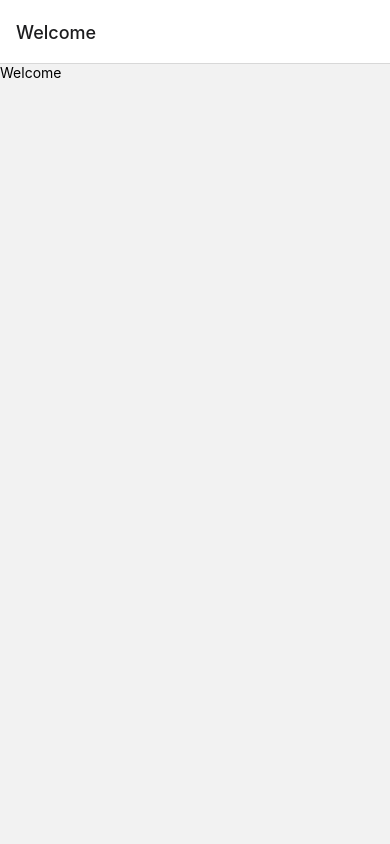
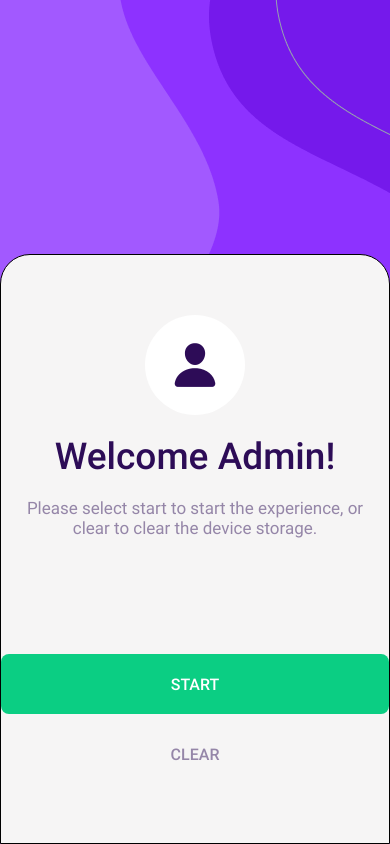
Before and after one commit to Majed1945/Udacity-React-Native-CRMApp, a React Native app: screen /Welcome in a window 390 px wide. Built offline with nearby package versions, Linux system fonts and the light colour scheme.

Commit message:
Welcome screen UI

```diff
--- a/package.json
+++ b/package.json
@@ -16,11 +16,14 @@
     "@reduxjs/toolkit": "^2.2.6",
     "expo": "~51.0.22",
     "expo-font": "~12.0.9",
+    "expo-linear-gradient": "~13.0.2",
     "expo-splash-screen": "^0.27.5",
     "expo-status-bar": "~1.12.1",
     "react": "18.2.0",
     "react-native": "0.74.3",
     "react-native-gesture-handler": "~2.16.1",
+    "react-native-linear-gradient": "^2.8.3",
+    "react-native-vector-icons": "^10.1.0",
     "react-redux": "^9.1.2",
     "redux-saga": "^1.3.0"
   },
--- /dev/null
+++ b/src/components/Button/Index.js
@@ -0,0 +1,15 @@
+import { TouchableOpacity, Text, View } from "react-native";
+import React from "react";
+import buttonStyles from "./styles";
+
+const Index = ({ text, isFilled }) => {
+  const styles = buttonStyles(isFilled);
+
+  return (
+    <TouchableOpacity style={styles.buttonContainer}>
+      <Text style={styles.buttonText}>{text}</Text>
+    </TouchableOpacity>
+  );
+};
+
+export default Index;
--- /dev/null
+++ b/src/components/Button/styles.js
@@ -0,0 +1,22 @@
+import { StyleSheet } from "react-native";
+import theme from "../../../theme";
+
+const buttonStyles = (isFilled = false) => {
+  return {
+    buttonContainer: {
+      backgroundColor: isFilled ? theme.colors.green : theme.colors.backGround,
+      borderRadius: 8,
+      width: "100%",
+      justifyContent: "center",
+      alignItems: "center",
+      height: 60,
+    },
+    buttonText: {
+      fontFamily: "Roboto-Medium",
+      fontSize: 16,
+      color: isFilled ? "white" : theme.colors.textSecondary,
+    },
+  };
+};
+
+export default StyleSheet.create(buttonStyles);
--- a/src/navigation/Index.js
+++ b/src/navigation/Index.js
@@ -12,7 +12,11 @@ const Index = () => {
   return (
     <NavigationContainer initialRouteNam="Welcome">
       <Stack.Navigator>
-        <Stack.Screen name="Welcome" component={Welcome} />
+        <Stack.Screen
+          name="Welcome"
+          component={Welcome}
+          options={{ headerShown: false }}
+        />
         <Stack.Screen name="ShowCustomer" component={ShowCustomer} />
         <Stack.Screen name="RegionsList" component={RegionsList} />
         <Stack.Screen name="NewCustomer" component={NewCustomer} />
--- a/src/screens/Welcome/Index.js
+++ b/src/screens/Welcome/Index.js
@@ -1,10 +1,36 @@
-import { View, Text } from "react-native";
+import { View, Text, Image, Button } from "react-native";
 import React from "react";
+import CustomButton from "../../components/Button/Index";
+import splashImage from "../../../assets/images/splashImage.png";
+import Icon from "react-native-vector-icons/Ionicons";
+import welcomeStyles from "./styles";
 
 const Welcome = () => {
+  const styles = welcomeStyles();
+
   return (
-    <View>
-      <Text>Welcome</Text>
+    <View style={styles.container}>
+      <View style={{ flex: 1 }}>
+        <Image
+          source={splashImage}
+          alt="splash image"
+          style={{ width: "100%", objectFit: "fill" }}
+        />
+      </View>
+      <View style={styles.bottomSection}>
+        <View style={styles.bottomSectionCircle}>
+          <Icon name="person" size={50} color={"#2D0C57"} />
+        </View>
+        <Text style={styles.bottomSectionTitle}>Welcome Admin!</Text>
+        <Text style={styles.bottomSectionText}>
+          Please select start to start the experience, or clear to clear the
+          device storage.
+        </Text>
+        <View style={styles.bottomSectionButtonsBox}>
+          <CustomButton text={"START"} isFilled={true} />
+          <CustomButton text={"CLEAR"} isFilled={false} />
+        </View>
+      </View>
     </View>
   );
 };
--- a/src/screens/Welcome/styles.js
+++ b/src/screens/Welcome/styles.js
@@ -0,0 +1,49 @@
+import { StyleSheet } from "react-native";
+import theme from "../../../theme";
+
+const welcomeStyles = () => {
+  return {
+    container: {
+      flex: 1,
+      backgroundColor: theme.colors.mediumViolet,
+    },
+    bottomSection: {
+      flex: 2,
+      borderWidth: 1,
+      borderTopRightRadius: 30,
+      borderTopLeftRadius: 30,
+      backgroundColor: "#F6F5F5",
+      alignItems: "center",
+      padding: 20,
+      paddingTop: 60,
+      gap: 20,
+    },
+    bottomSectionCircle: {
+      backgroundColor: "white",
+      width: 100,
+      height: 100,
+      borderRadius: 50,
+      justifyContent: "center",
+      alignItems: "center",
+    },
+    bottomSectionTitle: {
+      fontFamily: "Roboto-Medium",
+      fontSize: 37,
+      color: theme.colors.textPrimary,
+    },
+    bottomSectionText: {
+      fontFamily: "Roboto-Regular",
+      fontSize: 17,
+      color: theme.colors.textSecondary,
+      textAlign: "center",
+    },
+    bottomSectionButtonsBox: {
+      width: "100%",
+      gap: 10,
+      position: "absolute",
+      bottom: "10%",
+    },
+  };
+};
+
+export default StyleSheet.create(welcomeStyles);
--- /dev/null
+++ b/theme.js
@@ -0,0 +1,15 @@
+const theme = {
+  colors: {
+    textPrimary: "#2D0C57",
+    textSecondary: "#9586A8",
+    border: "#D9D0E3",
+    backGround: "#F6F5F5",
+    backGroundViolet: "#E2CBFF",
+    mediumViolet: "#A259FF",
+    violet: "#7203FF",
+    green: "#0BCE83",
+    lightGreen: "#CBF265",
+  },
+};
+
+export default theme;
```
Also changed, not shown: assets/images/splashImage.png (added), 1 other file (tests, documents, lock files or other folders).
